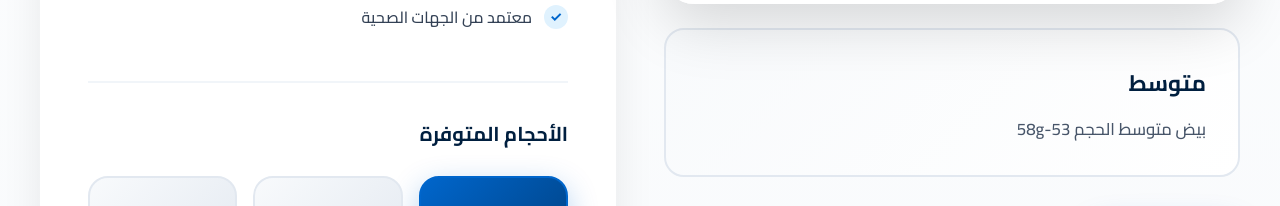
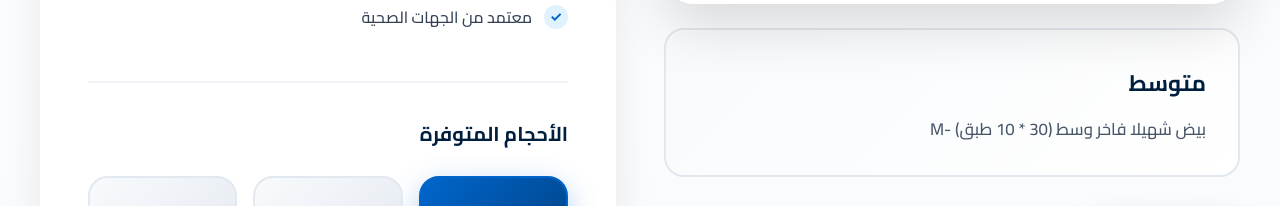
Before and after one commit to SAIIAF/SHAILLA, a React (Vite) app: page /products in a window 1280 px wide. Shown: the part 1608-1814 px from the top of the page. Built offline with nearby package versions, Linux system fonts and the light colour scheme.

Commit message:
some updates for main product

```diff
--- a/src/app/pages/Products.tsx
+++ b/src/app/pages/Products.tsx
@@ -21,8 +21,8 @@ const getGalleryData = (lang: string) => ({
   medium: [
     {
       image: MediumEggImg,
-      descriptionAr: 'بيض متوسط الحجم 53-58g',
-      descriptionEn: 'Medium Size Eggs 53-58g',
+      descriptionAr: 'بيض شهيلا فاخر وسط (30 * 10 طبق) -M',
+      descriptionEn: 'Shehaila Premium Medium Eggs (30 * 10 Tray) - M',
       titleAr: 'متوسط',
       titleEn: 'Medium'
     },
@@ -30,21 +30,21 @@ const getGalleryData = (lang: string) => ({
   large: [
     {
       image: LargeEggImg,
-      descriptionAr: 'بيض كبير الحجم 63-68g',
-      descriptionEn: 'Large Size Eggs 63-68g',
+      descriptionAr: 'بيض شهيلا مغلف فاخر (30 * 10 طبق) -L',
+      descriptionEn: 'Shehaila Premium Large Eggs (30 * 10 Tray) - L',
       titleAr: 'كبير',
       titleEn: 'Large'
     },
     {
       image: largeEggImg1,
-      descriptionAr: 'بيض كبير طازج',
-      descriptionEn: 'Fresh Large Eggs',
+      descriptionAr: 'بيض شهيلا مغلف فاخر (15 * 20 طبق) -L',
+      descriptionEn: 'Shehaila Premium Eggs (15 * 20 Tray) - L',
       titleAr: 'كبير طازج',
       titleEn: 'Fresh Large'
     },
     {
       image: largeEggImg2,
-      descriptionAr: 'بيض كبير ممتاز',
+      descriptionAr: 'بيض شهيلا مغلف (50 علية *6) - L',
       descriptionEn: 'Excellent Large Quality',
       titleAr: 'جودة كبيرة',
       titleEn: 'Premium Large'
@@ -53,12 +53,11 @@ const getGalleryData = (lang: string) => ({
   extraLarge: [
     {
       image: gampoEggImg,
-      descriptionAr: 'بيض عملاق 69-75g',
+      descriptionAr: 'بيض شهيلا فاخر (30 علبة *10) - XL',
       descriptionEn: 'Extra Large Eggs 69-75g',
-      titleAr: 'عملاق',
+      titleAr: 'جامبو',
       titleEn: 'Extra Large'
     },
-
   ]
 });
 
@@ -93,10 +92,14 @@ const ProductGallery: React.FC<ProductGalleryProps> = ({ images, lang, mainImage
     setMainImageIndex(index);
   };
 
-  const currentImage = images[mainImageIndex];
-  const title = lang === 'ar' ? currentImage.titleAr : currentImage.titleEn;
-  const description = lang === 'ar' ? currentImage.descriptionAr : currentImage.descriptionEn;
+  if (!images || images.length === 0) {
+    return <p>Loading...</p>;
+  }
 
+  const currentImage = images[mainImageIndex] ?? images[0];
+
+  const title = lang === 'ar' ? currentImage?.titleAr : currentImage?.titleEn;
+  const description = lang === 'ar' ? currentImage?.descriptionAr : currentImage?.descriptionEn;
   return (
     <div className="product-gallery">
       <div className="gallery-main-container">
```
